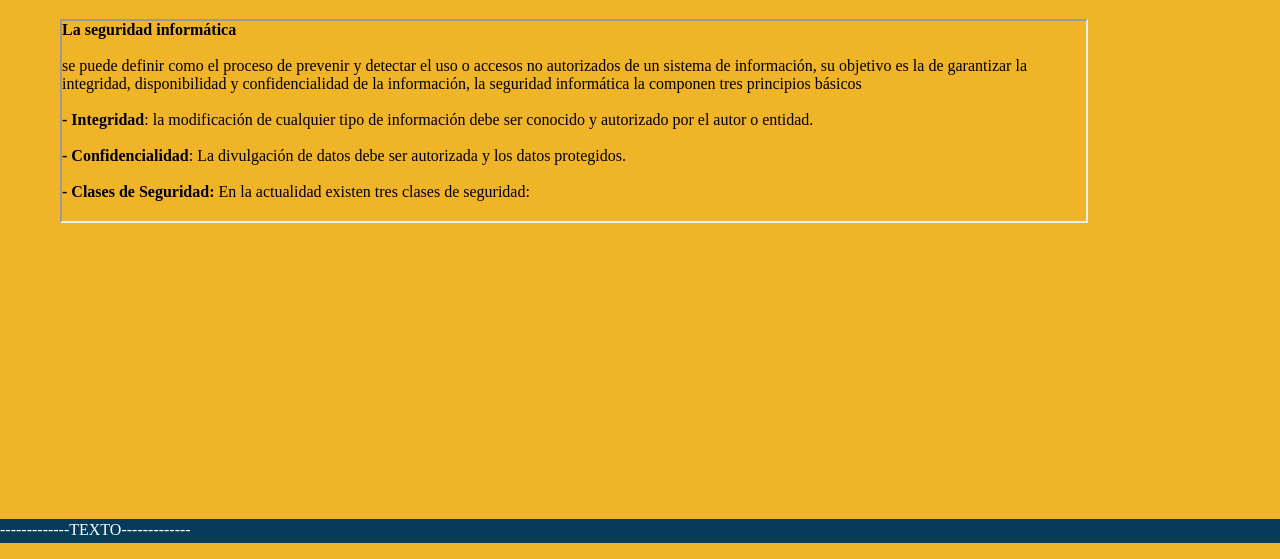
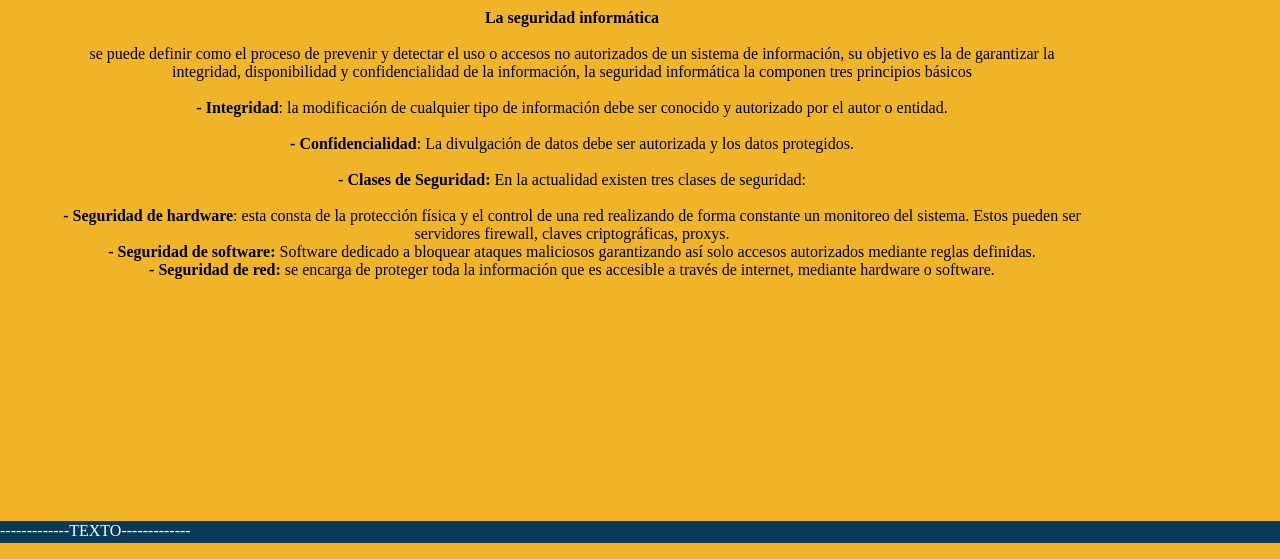
Before and after one commit to munrraa/UNAD_Fase3_OVI, a plain HTML site: page index.html in a window 1280 px wide. Shown: the part 241-800 px from the top of the page. Drawn offline with Linux system fonts and the light colour scheme; no server answers.

Commit message:
Add files via upload

```diff
--- a/css/base.css
+++ b/css/base.css
@@ -32,22 +32,32 @@ background-color: #083a59;
 	position: absolute;
 	bottom: 2%;
 	left: 0px;
-	padding-top: 2px;
-	padding-bottom: 2px;
+	padding-top: 1px;
+	padding-bottom: 1px;
 	width: 100%;
 	height: 20px;
 	color: white;
-	alignment-adjust: middle;
 }
 #contenido{
-	background-color: white;
 	position: absolute;
-	top: 260px;
+	top: 250px;
 	left: 60px;
 	width: 80%;
-	height: 200px;
-	alignment-adjust: middle;
+	height: 60%;
 	text-align: center;
+	border: none;
+	text-align: center;
+	overflow: auto;
+}
+#texto{
+	font: normal;
+	text-align: center;
+	width: auto;
+	height: auto;
+	overflow: auto;
+}
+.ajustar {
+	clear: both;
 }
 * {
 	margin:0px;
```
